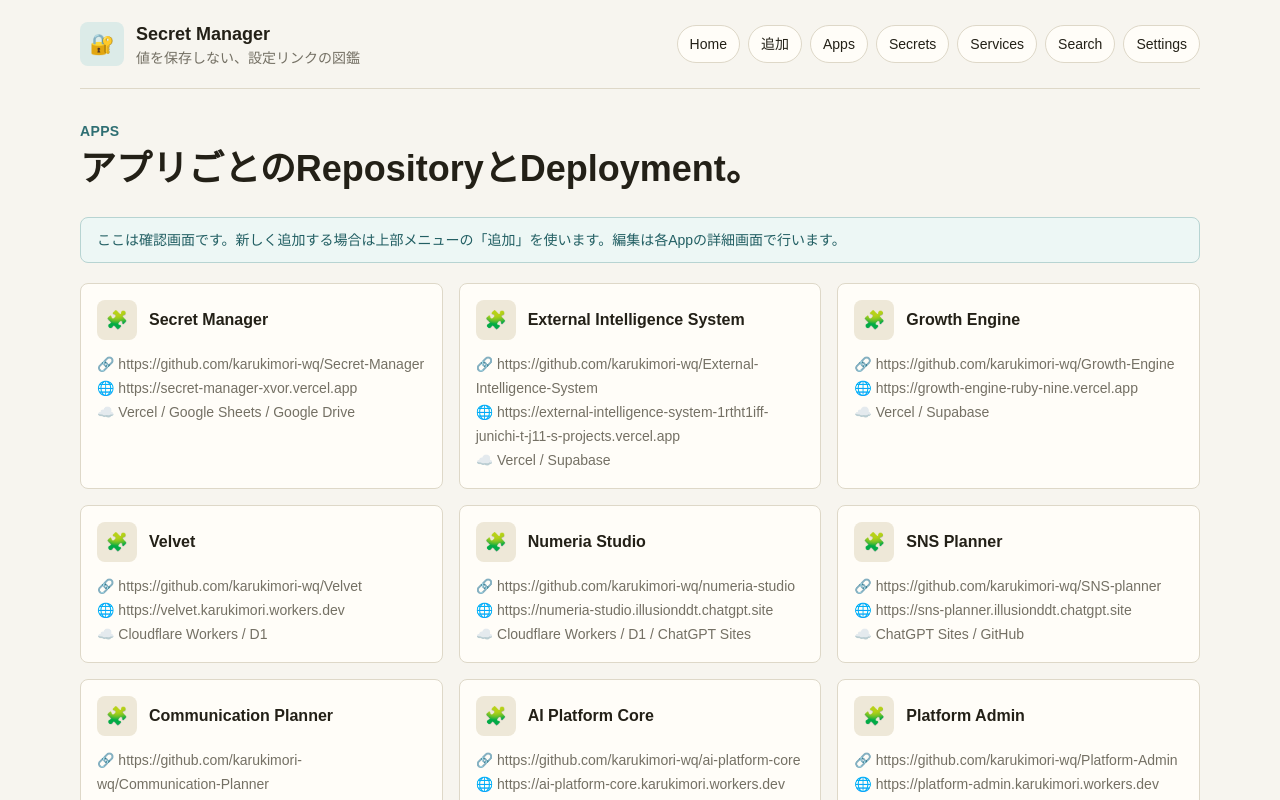
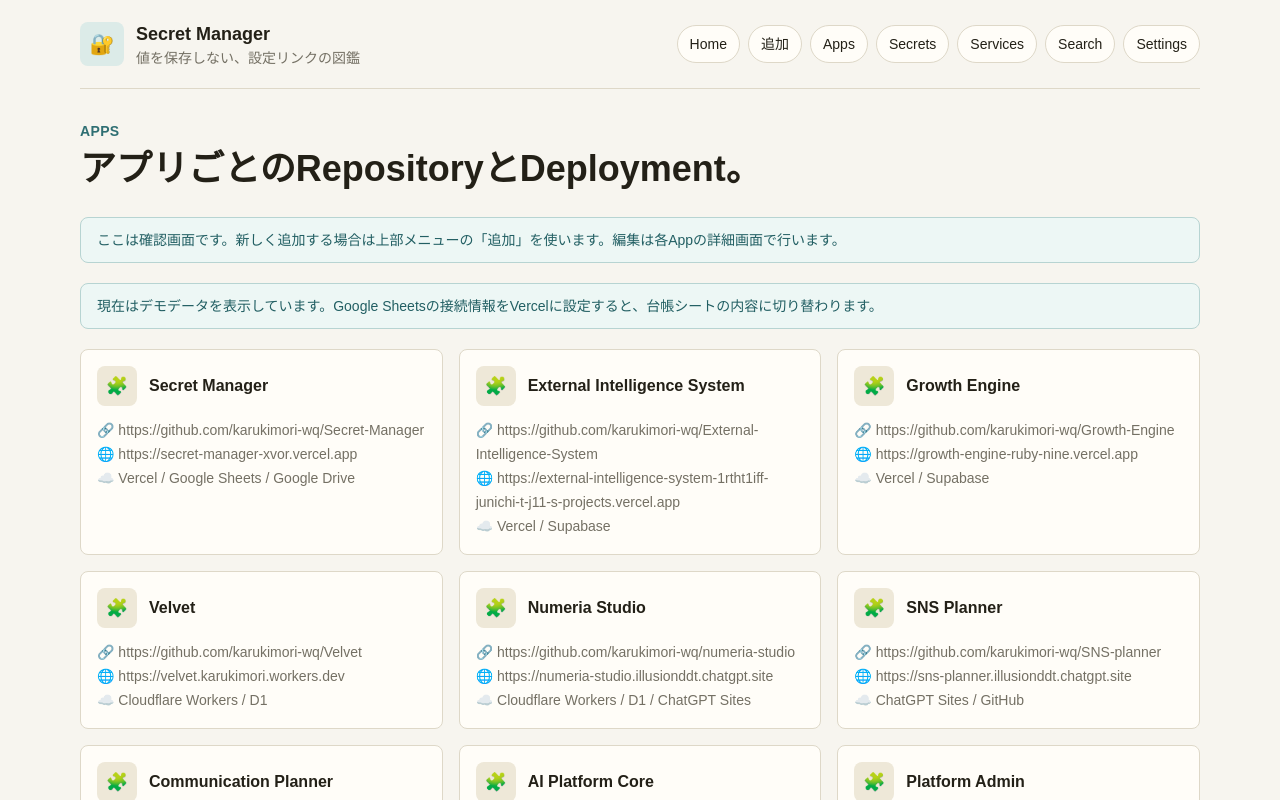
Before and after one commit to karukimori-wq/Secret-Manager, a Next.js app: page /apps in a window 1280 px wide. Shown: the top 800 px of the page. Built offline with nearby package versions, Linux system fonts and the light colour scheme; no server answers.

Commit message:
Show demo source warning on apps page

```diff
--- a/app/apps/page.tsx
+++ b/app/apps/page.tsx
@@ -8,6 +8,9 @@
     <>
       <PageTitle eyebrow="Apps" title="アプリごとのRepositoryとDeployment。" />
       <ActionNote>ここは確認画面です。新しく追加する場合は上部メニューの「追加」を使います。編集は各Appの詳細画面で行います。</ActionNote>
+      {data.source === "demo" ? (
+        <ActionNote>現在はデモデータを表示しています。Google Sheetsの接続情報をVercelに設定すると、台帳シートの内容に切り替わります。</ActionNote>
+      ) : null}
       {data.apps.length ? (
         <Grid>
           {data.apps.map((app) => (
```
